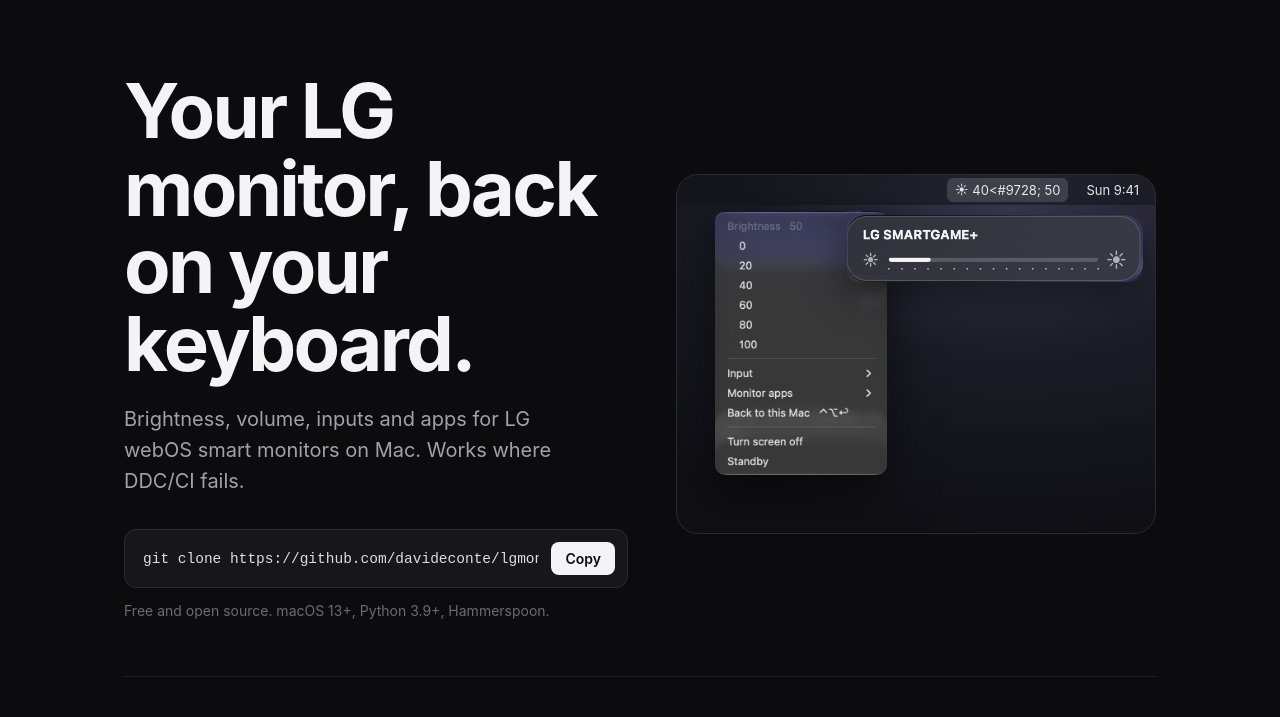
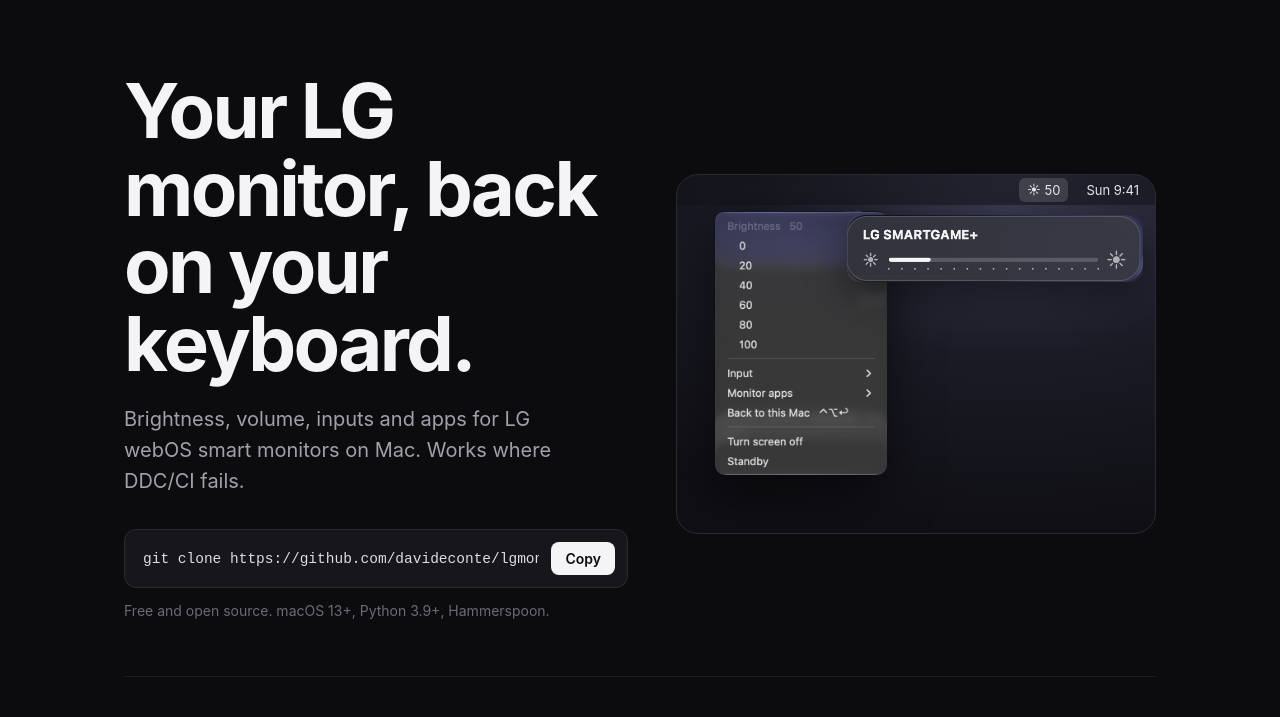
Before and after one commit to davideconte/lgmon, a plain HTML site: page docs/index.html in a window 1280 px wide. Shown: the part 83-800 px from the top of the page. Drawn offline with Linux system fonts and the light colour scheme.

Commit message:
Fix menu bar label on the landing page

```diff
--- a/docs/index.html
+++ b/docs/index.html
@@ -115,7 +115,7 @@
       <p class="note">Free and open source. macOS 13+, Python 3.9+, Hammerspoon.</p>
     </div>
     <div class="stage" aria-label="lgmon on a Mac: brightness indicator and menu bar menu">
-      <div class="menubar"><span class="sun">&#9728;&#xFE0E; 40<#9728;&#xFE0E; 50</span><span>Sun 9:41</span></div>
+      <div class="menubar"><span class="sun">&#9728;&#xFE0E; 50</span><span>Sun 9:41</span></div>
       <img class="menu" src="menu.png" alt="lgmon menu bar menu">
       <img class="hud" src="hud.png" alt="Brightness indicator in the macOS style">
     </div>
```
